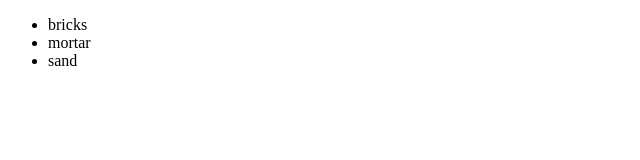
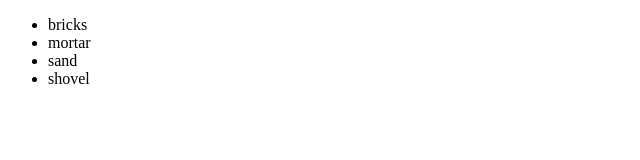
Before and after one commit to oluTV/repo1, a plain HTML site: page index.html in a window 1280 px wide. Shown: the full height of the page, 0-640 px from the left. Drawn offline with Linux system fonts and the light colour scheme.

Commit message:
added file

```diff
--- a/index.html
+++ b/index.html
@@ -10,6 +10,7 @@
 				<li>bricks</li>
 				<li>mortar</li>
 				<li>sand</li>
+				<li>shovel</li>
 			</ul>
 		</div>
 	</body>
```
